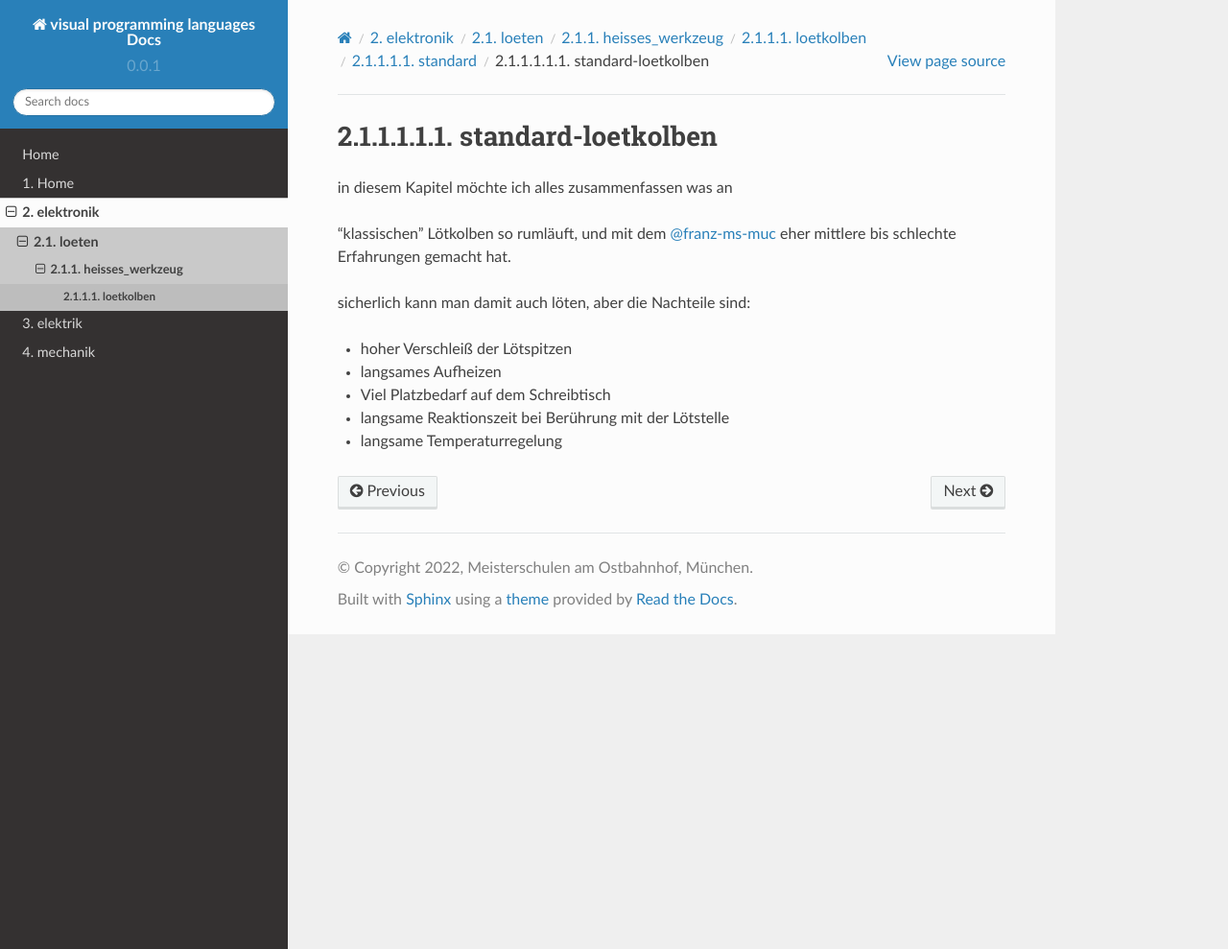
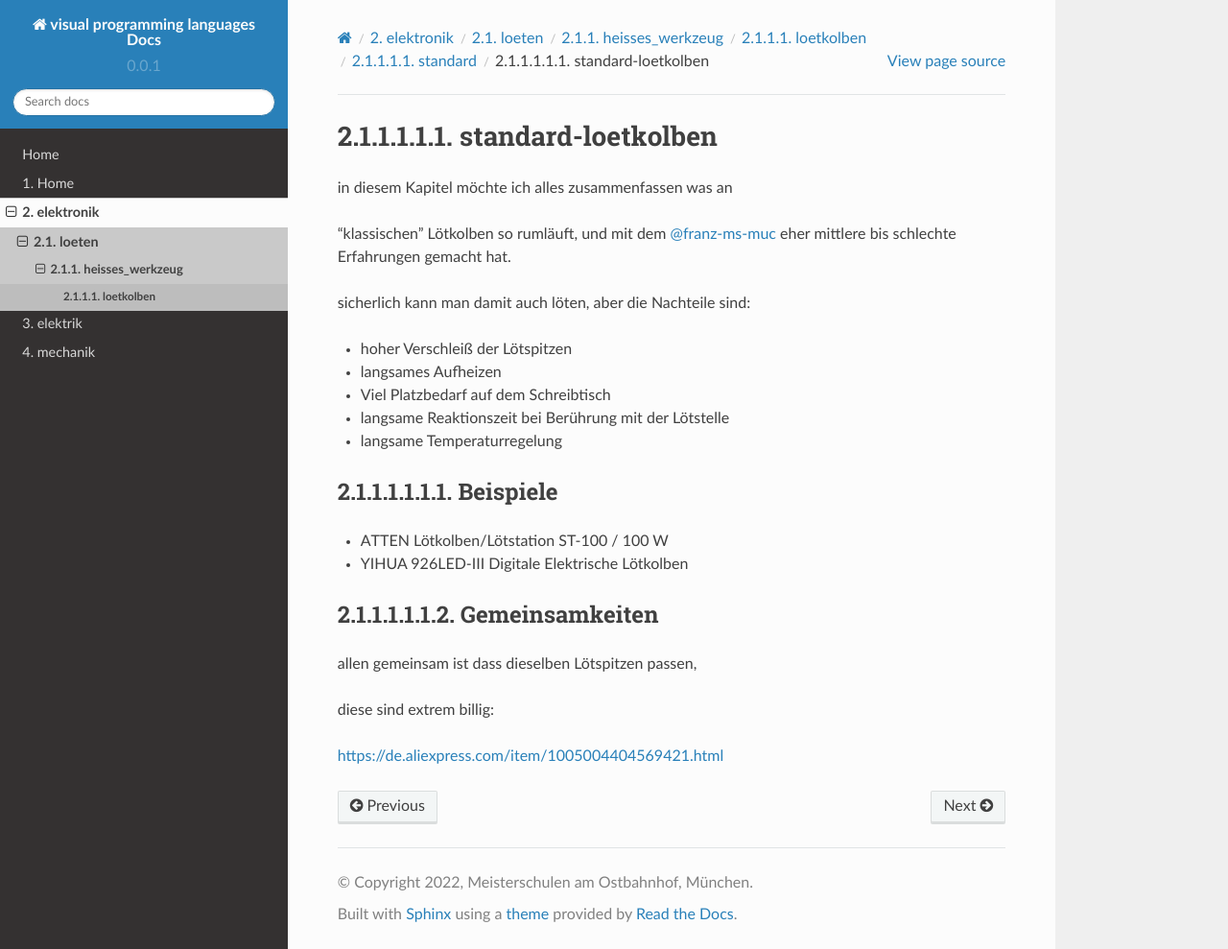
Before and after one commit to diplfranzhoepfinger/werkzeug-docs, a Sphinx documentation site: the page built from docs/elektronik/loeten/heisses_werkzeug/loetkolben/standard/standard-loetkolben.md, in a window 1280 px wide and 989 px high. Shown: the whole window at 96% size. Built offline with Sphinx 7.4.7 and the Read the Docs theme 2.0.0, drawn with Linux system fonts in a browser that asks for light colours.

Commit message:
Create standard-loetkolben.md

```diff
--- a/docs/elektronik/loeten/heisses_werkzeug/loetkolben/standard/standard-loetkolben.md
+++ b/docs/elektronik/loeten/heisses_werkzeug/loetkolben/standard/standard-loetkolben.md
@@ -11,3 +11,16 @@ sicherlich kann man damit auch löten, aber die Nachteile sind:
 *   Viel Platzbedarf auf dem Schreibtisch
 *   langsame Reaktionszeit bei Berührung mit der Lötstelle
 *   langsame Temperaturregelung
+
+#### Beispiele
+
+*   ATTEN Lötkolben/Lötstation ST-100 / 100 W
+*   YIHUA 926LED-III Digitale Elektrische Lötkolben
+
+#### Gemeinsamkeiten
+
+allen gemeinsam ist dass dieselben Lötspitzen passen,
+
+diese sind extrem billig:
+
+[https://de.aliexpress.com/item/1005004404569421.html](https://de.aliexpress.com/item/1005004404569421.html)
```
